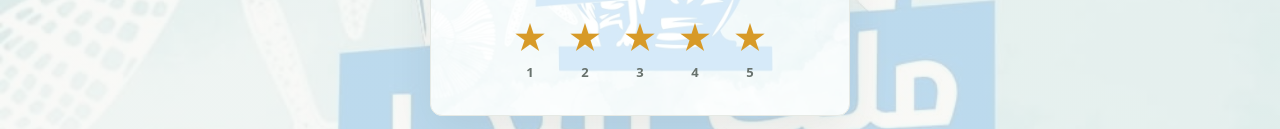
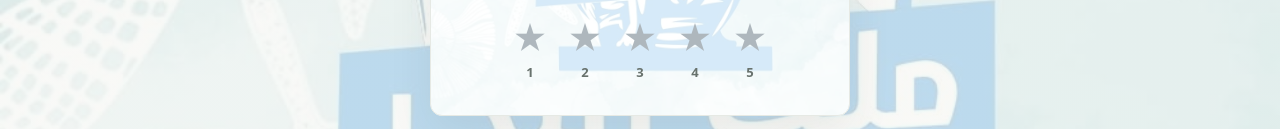
Before and after one commit to ahmedmorshedy66-ux/first-time, a plain HTML site: page index.html in a window 1280 px wide. Shown: the part 505-634 px from the top of the page. Drawn offline with Linux system fonts and the light colour scheme.

Commit message:
Make rating stars silver and gold after selection

```diff
--- a/index.html
+++ b/index.html
@@ -100,16 +100,17 @@
       border: 0;
       border-radius: 8px;
       background: transparent;
-      color: #d79a28;
+      color: #aeb7bd;
       cursor: pointer;
       font: inherit;
       font-size: 34px;
       line-height: 1;
-      transition: background-color 140ms ease, transform 140ms ease;
+      transition: background-color 140ms ease, color 140ms ease, transform 140ms ease;
     }
 
     .star-number { color: #68726d; font-size: 13px; font-weight: 800; line-height: 1; }
-    .star-btn:hover { background: #fbf4e6; transform: translateY(-2px); }
+    .star-btn:hover { background: #fbf4e6; color: #d79a28; transform: translateY(-2px); }
+    .star-btn.selected { color: #d79a28; }
     .star-btn:active { transform: scale(1.12); }
     .star-btn:focus-visible, input:focus-visible, textarea:focus-visible, .submit-btn:focus-visible {
       outline: 3px solid #397a68;
@@ -181,11 +182,11 @@
       <p id="rating-copy">يهمنا جداً معرفة رأيك لتطوير خدمتنا باستمرار</p>
 
       <div id="rating-stars" class="stars" role="group" aria-label="اختر تقييمك من نجمة إلى خمس نجوم">
-        <button class="star-btn" type="button" aria-label="نجمة واحدة" data-rating="1"><span aria-hidden="true">★</span><span class="star-number" aria-hidden="true">1</span></button>
-        <button class="star-btn" type="button" aria-label="نجمتان" data-rating="2"><span aria-hidden="true">★</span><span class="star-number" aria-hidden="true">2</span></button>
-        <button class="star-btn" type="button" aria-label="ثلاث نجوم" data-rating="3"><span aria-hidden="true">★</span><span class="star-number" aria-hidden="true">3</span></button>
-        <button class="star-btn" type="button" aria-label="أربع نجوم" data-rating="4"><span aria-hidden="true">★</span><span class="star-number" aria-hidden="true">4</span></button>
-        <button class="star-btn" type="button" aria-label="خمس نجوم" data-rating="5"><span aria-hidden="true">★</span><span class="star-number" aria-hidden="true">5</span></button>
+        <button class="star-btn" type="button" aria-label="نجمة واحدة" aria-pressed="false" data-rating="1"><span aria-hidden="true">★</span><span class="star-number" aria-hidden="true">1</span></button>
+        <button class="star-btn" type="button" aria-label="نجمتان" aria-pressed="false" data-rating="2"><span aria-hidden="true">★</span><span class="star-number" aria-hidden="true">2</span></button>
+        <button class="star-btn" type="button" aria-label="ثلاث نجوم" aria-pressed="false" data-rating="3"><span aria-hidden="true">★</span><span class="star-number" aria-hidden="true">3</span></button>
+        <button class="star-btn" type="button" aria-label="أربع نجوم" aria-pressed="false" data-rating="4"><span aria-hidden="true">★</span><span class="star-number" aria-hidden="true">4</span></button>
+        <button class="star-btn" type="button" aria-label="خمس نجوم" aria-pressed="false" data-rating="5"><span aria-hidden="true">★</span><span class="star-number" aria-hidden="true">5</span></button>
       </div>
     </section>
 
@@ -269,6 +270,12 @@
       button.addEventListener("click", () => {
         const rating = Number(button.dataset.rating);
 
+        document.querySelectorAll("[data-rating]").forEach((star) => {
+          const isSelected = star === button;
+          star.classList.toggle("selected", isSelected);
+          star.setAttribute("aria-pressed", String(isSelected));
+        });
+
         if (rating >= 4) {
           window.location.href = "https://g.page/r/CeH0C_QwADvuEBM/review";
           return;
```
